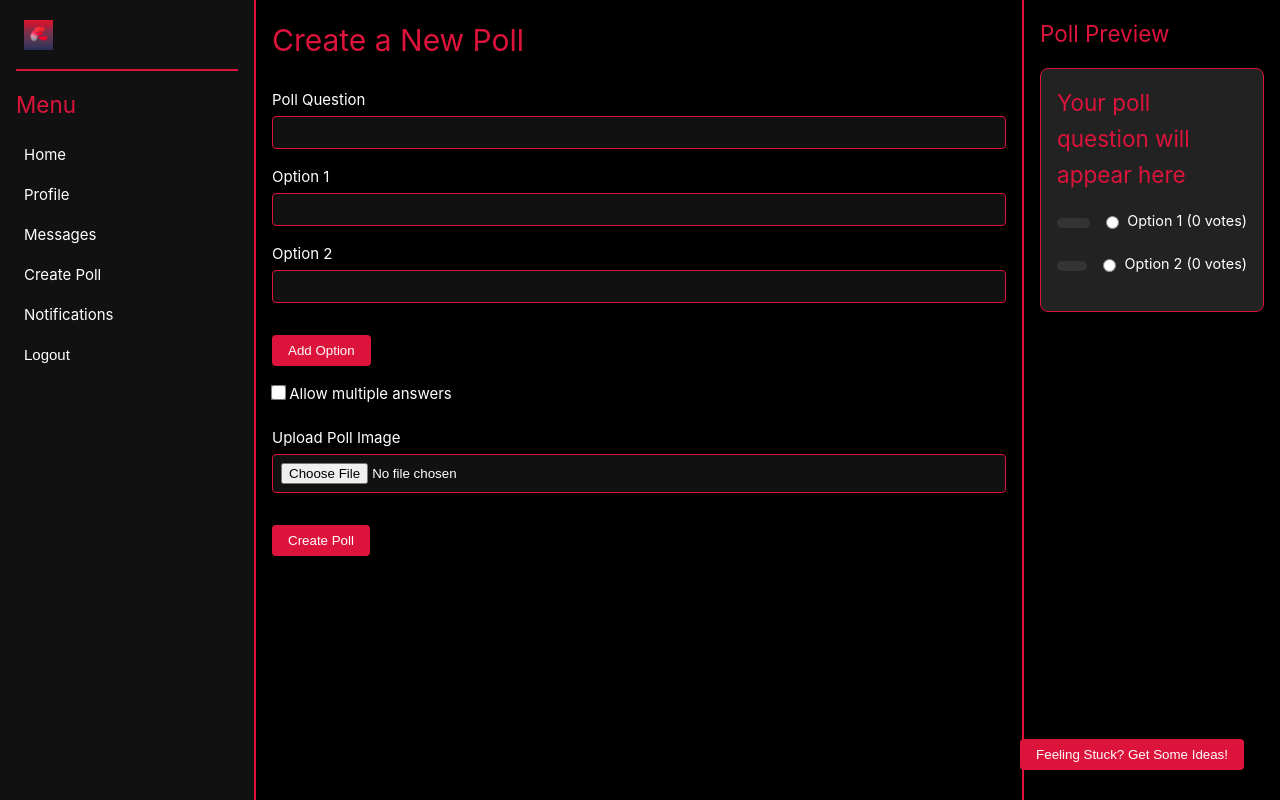
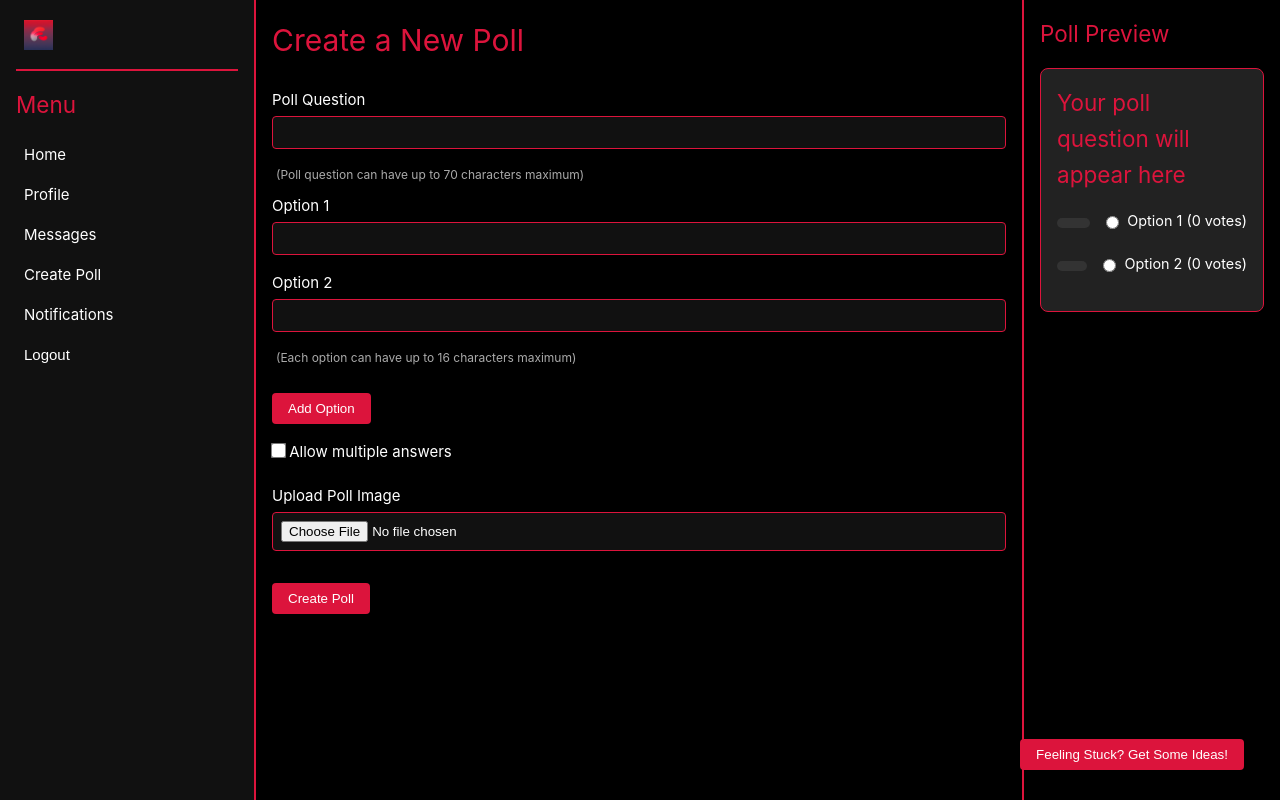
Before and after one commit to vednat123/flow, a Vue app in the folder flow/: page /create-poll in a window 1280 px wide. Built offline with nearby package versions, Linux system fonts and the light colour scheme.

Commit message:
Added character Limits when creating a poll to avoid overflow

```diff
--- a/flow/src/views/CreatePollView.vue
+++ b/flow/src/views/CreatePollView.vue
@@ -9,8 +9,10 @@
       <form @submit.prevent="submitPoll">
         <div class="form-group">
           <label for="question">Poll Question</label>
-          <input id="question" type="text" v-model="question" required />
+          <input id="question" type="text" v-model="question" required maxlength="70" />
         </div>
+
+        <small class="char-limit-text">(Poll question can have up to 70 characters maximum)</small>
 
         <div class="form-group" v-for="(option, index) in options" :key="index">
           <label :for="'option-' + index">Option {{ index + 1 }}</label>
@@ -19,8 +21,10 @@
             type="text"
             v-model="options[index]"
             required
+            maxlength="16"
           />
         </div>
+        <small class="char-limit-text">(Each option can have up to 16 characters maximum)</small>
 
         <button type="button" class="theme-button" @click="addOption">Add Option</button>
 
@@ -170,9 +174,7 @@ export default {
     return { router: useRouter() }
   },
 }
-
 </script>
-
 
 <style scoped>
 .sliding-panel {
@@ -186,6 +188,7 @@ export default {
   z-index: 1000;
   overflow-y: auto; /* Enables scrolling if content overflows vertically */
 }
+
 .sliding-panel.open {
   right: 0;
   transform: translateX(0); /* Slide in panel when active */
@@ -195,13 +198,16 @@ export default {
   color: crimson;
   margin-bottom: 1.5rem;
 }
+
 .form-group {
   margin-bottom: 1rem;
 }
+
 label {
   display: block;
   margin-bottom: 0.25rem;
 }
+
 input[type="text"],
 input[type="file"] {
   width: 100%;
@@ -229,8 +235,6 @@ input[type="file"] {
   max-height: 200px;
   border-bottom: 1px solid crimson;
 }
-
-
 
 #suggestion-panel{
   position: fixed;
@@ -325,4 +329,12 @@ input[type="file"] {
   white-space: nowrap;
 
 }
+
+.char-limit-text {
+  font-size: 0.75rem;
+  color: #aaa;
+  margin-left: 0.25rem;
+  padding-bottom: 10px;
+  display: block;
+}
 </style>
```
